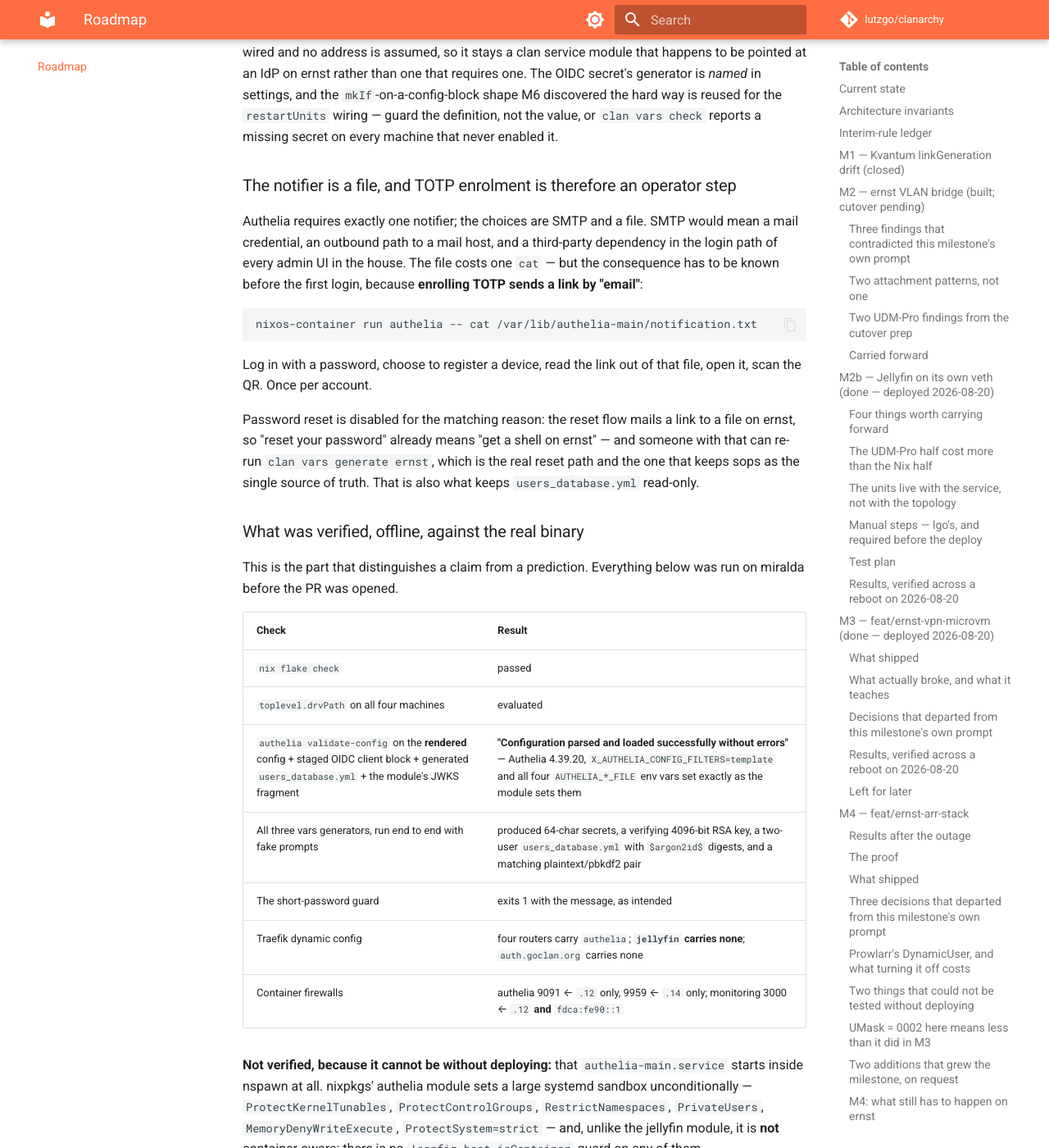
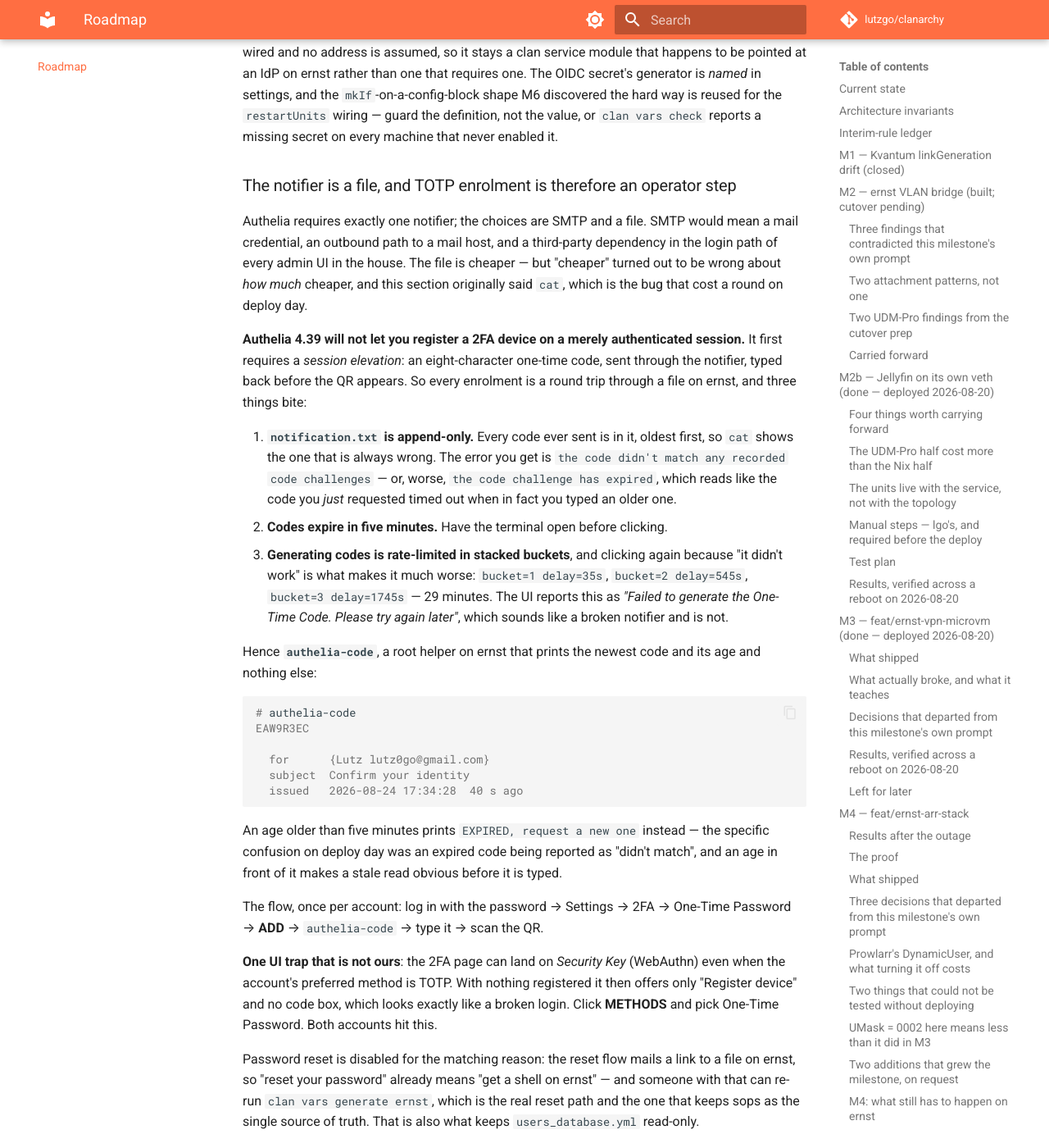
Before and after one commit to lutzgo/clanarchy, an MkDocs documentation site: the page built from docs/roadmap.md, in a window 1280 px wide and 1400 px high, scrolled down 60232 px. Shown: the whole window at 82% size. Built offline with MkDocs 1.6.1 and Material for MkDocs 9.7.7, drawn with Linux system fonts in a browser that asks for light colours; comment, search, counter and statistics services are not loaded; some of the changed text lies outside the part shown.

Commit message:
Add authelia-code, and document the enrolment traps it exists for
Enrolling a 2FA device in Authelia 4.39 needs a session elevation first: an
eight-character one-time code sent through the notifier. Ours is a file, and
three things bite that this file's own docs got wrong.

notification.txt is append-only, so the `cat` these comments recommended
shows the OLDEST code — which surfaces as "the code didn't match any
recorded code challenges", or as "the code challenge has expired", which
reads like the code you just asked for timed out. Codes live five minutes.
And generating them is rate-limited in stacked buckets, reported by the UI
as "Failed to generate the One-Time Code", so clicking again because it
looked broken pushed lgo's account to a 29-minute delay.

`authelia-code` prints the newest code and its age and nothing else, and
says EXPIRED rather than letting a stale one be typed.

Also sets a 5s idleConnTimeout on Traefik's pool to Authelia, to stop
authelia-main logging a level=error 408 per idle keep-alive connection.
That one is a hypothesis, labelled as such in the file, with the command to
falsify it after deploy.

Co-Authored-By: Claude Opus 5 <noreply@anthropic.com>
Claude-Session: https://claude.ai/code/session_01CAuewPZaNtDoF98k577rfS

````diff
--- a/docs/roadmap.md
+++ b/docs/roadmap.md
@@ -2146,16 +2146,52 @@ every machine that never enabled it.
 
 Authelia requires exactly one notifier; the choices are SMTP and a file. SMTP
 would mean a mail credential, an outbound path to a mail host, and a third-party
-dependency in the login path of every admin UI in the house. The file costs one
-`cat` — but the consequence has to be known before the first login, because
-**enrolling TOTP sends a link by "email"**:
-
-```bash
-nixos-container run authelia -- cat /var/lib/authelia-main/notification.txt
+dependency in the login path of every admin UI in the house. The file is cheaper
+— but "cheaper" turned out to be wrong about *how much* cheaper, and this
+section originally said `cat`, which is the bug that cost a round on deploy day.
+
+**Authelia 4.39 will not let you register a 2FA device on a merely
+authenticated session.** It first requires a *session elevation*: an
+eight-character one-time code, sent through the notifier, typed back before the
+QR appears. So every enrolment is a round trip through a file on ernst, and
+three things bite:
+
+1. **`notification.txt` is append-only.** Every code ever sent is in it, oldest
+   first, so `cat` shows the one that is always wrong. The error you get is
+   `the code didn't match any recorded code challenges` — or, worse, `the code
+   challenge has expired`, which reads like the code you *just* requested timed
+   out when in fact you typed an older one.
+2. **Codes expire in five minutes.** Have the terminal open before clicking.
+3. **Generating codes is rate-limited in stacked buckets**, and clicking again
+   because "it didn't work" is what makes it much worse:
+   `bucket=1 delay=35s`, `bucket=2 delay=545s`, `bucket=3 delay=1745s` — 29
+   minutes. The UI reports this as *"Failed to generate the One-Time Code.
+   Please try again later"*, which sounds like a broken notifier and is not.
+
+Hence **`authelia-code`**, a root helper on ernst that prints the newest code
+and its age and nothing else:
+
+```console
+# authelia-code
+EAW9R3EC
+
+  for      {Lutz lutz0go@gmail.com}
+  subject  Confirm your identity
+  issued   2026-08-24 17:34:28  40 s ago
 ```
 
-Log in with a password, choose to register a device, read the link out of that
-file, open it, scan the QR. Once per account.
+An age older than five minutes prints `EXPIRED, request a new one` instead — the
+specific confusion on deploy day was an expired code being reported as "didn't
+match", and an age in front of it makes a stale read obvious before it is typed.
+
+The flow, once per account: log in with the password → Settings → 2FA →
+One-Time Password → **ADD** → `authelia-code` → type it → scan the QR.
+
+**One UI trap that is not ours**: the 2FA page can land on *Security Key*
+(WebAuthn) even when the account's preferred method is TOTP. With nothing
+registered it then offers only "Register device" and no code box, which looks
+exactly like a broken login. Click **METHODS** and pick One-Time Password. Both
+accounts hit this.
 
 Password reset is disabled for the matching reason: the reset flow mails a link to
 a file on ernst, so "reset your password" already means "get a shell on ernst" —
@@ -2283,17 +2319,24 @@ M7; worth a `fix/` branch.)*
 
 ### Still to do
 
-- **Enrol TOTP, per account.** `notification.txt` does **not** exist yet, and
-  that is expected rather than a fault: Authelia creates it lazily on the first
-  notification. Log in with the password first, choose to register a device, and
-  only then does the file appear.
+- **Enrol TOTP, per account.** `go` is enrolled (`totp_configurations` has its
+  row); `lgo` is not, and the account is rate-limited from the attempts that
+  found the three traps above. Use `authelia-code` once the buckets drain.
 - **Grafana OIDC has not been exercised** — the "Sign in with Authelia" button
   has not been clicked, so the token exchange and the group→role mapping are
-  unproven.
-- **Break-glass has not been rehearsed.** Stop the container and try the tunnel
-  before you need it, not after.
+  unproven. Everything *around* it has been checked from the monitoring
+  container: it resolves `auth.goclan.org`, discovery returns 200 with TLS
+  verifying, and the client secret is staged `0400` uid 3007.
+- **Break-glass rehearsed 2026-08-24 — works.**
 - **The reboot** (invariant #7). `db.sqlite3` will hold every enrolled TOTP
-  secret and has never met a rollback.
+  secret and has never met a rollback. Do it **after** both accounts are
+  enrolled and have logged in successfully: rebooting now proves nothing,
+  because there is one device in the database to lose.
+- **Confirm the 408 fix**, which is a hypothesis and is labelled as one in
+  `containers/traefik.nix`:
+  `nixos-container run authelia -- journalctl -u authelia-main --since "30 min ago" | grep -c 408`
+  should be 0. If it is not, say so in that comment rather than leaving a
+  plausible story in place.
 
 ### Manual steps — lgo's, and in this order
 
@@ -2317,7 +2360,7 @@ M7; worth a `fix/` branch.)*
    source list is `LAN + IoT` only and does **not** include `Servers`, contrary
    to what the ledger claims. Unrelated to M7, still worth fixing.)*
 5. **`clan machines update ernst`.**
-6. **Enrol TOTP, per account**, using the notifier file — see above. Do lgo's
+6. **Enrol TOTP, per account**, with `authelia-code` on ernst — see the notifier section for the three traps. Do lgo's
    first and confirm it works before touching anything else.
 7. **Verify from the road**, or at least from a non-management VLAN. The whole
    point of retiring L5 is that this now works; it is also the thing that will
````
Also changed, not shown: 2 other files.
